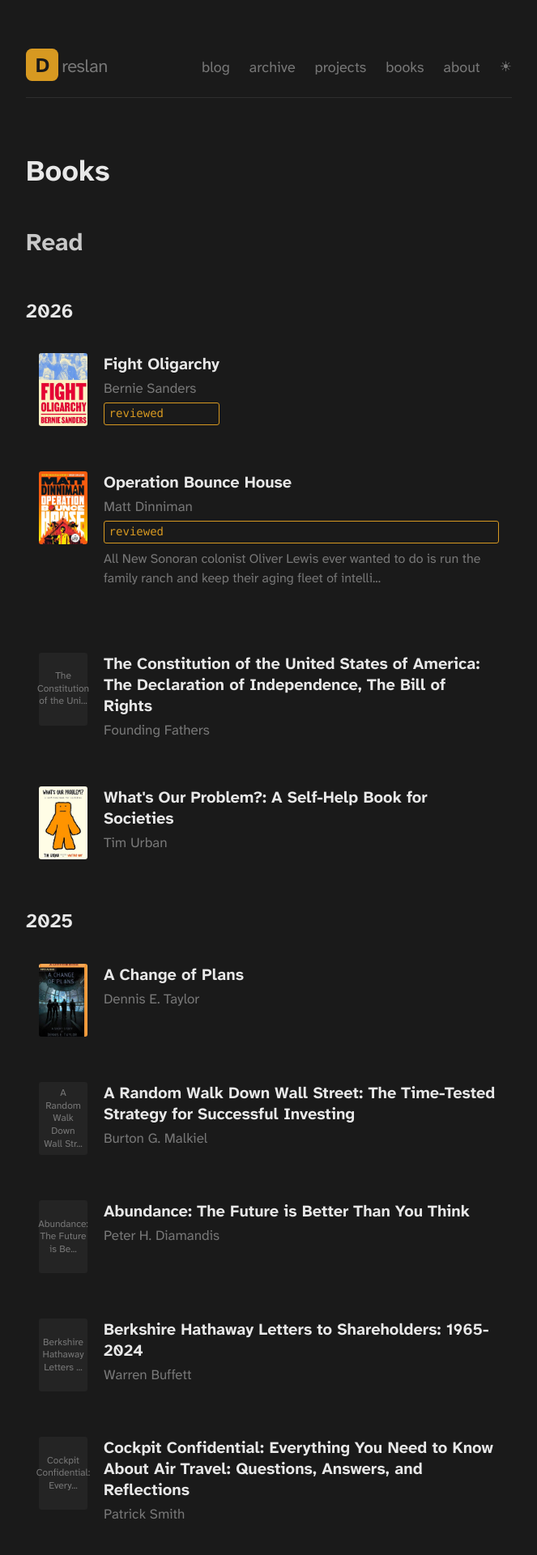
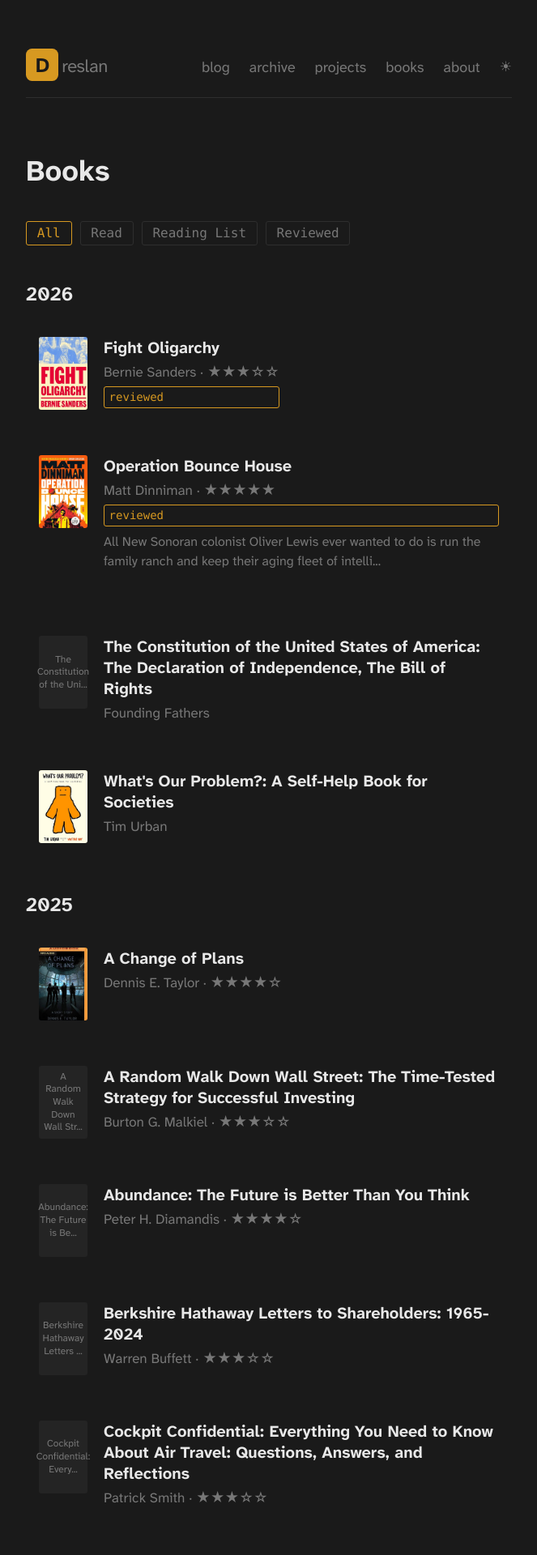
Before and after one commit to dreslan/dreslan.github.io, a Jekyll site: the page built from books.md, in a window 1280 px wide. Shown: the top 1920 px of the page at 81% size, without its empty margins (308-971 px from the left). Built offline with Jekyll 4.4.1, drawn with Linux system fonts in a browser that asks for light colours; some of the changed text lies outside the part shown.

Commit message:
feat: add star ratings to book cards and filterable book list
Co-Authored-By: Claude Opus 4.6 (1M context) <noreply@anthropic.com>

```diff
--- a/assets/css/style.css
+++ b/assets/css/style.css
@@ -478,6 +478,33 @@ nav a:hover {
   color: var(--text-muted);
 }
 
+.book-filters {
+  display: flex;
+  gap: 0.5rem;
+  margin-bottom: 1.5rem;
+}
+
+.book-filter {
+  background: none;
+  border: 1px solid var(--border);
+  color: var(--text-muted);
+  font-family: var(--font-mono);
+  font-size: 0.8rem;
+  padding: 0.3em 0.8em;
+  border-radius: 3px;
+  cursor: pointer;
+}
+
+.book-filter:hover {
+  color: var(--text-heading);
+  border-color: var(--text-muted);
+}
+
+.book-filter.active {
+  color: var(--link);
+  border-color: var(--link);
+}
+
 .review-badge {
   font-size: 0.7rem;
   font-family: var(--font-mono);
--- a/books.md
+++ b/books.md
@@ -4,7 +4,12 @@ title: Books
 permalink: /books/
 ---
 
-## Read
+<div class="book-filters">
+  <button class="book-filter active" data-filter="all">All</button>
+  <button class="book-filter" data-filter="read">Read</button>
+  <button class="book-filter" data-filter="reading-list">Reading List</button>
+  <button class="book-filter" data-filter="reviewed">Reviewed</button>
+</div>
 
 {% assign read_books = site.reviews | where: "status", "read" %}
 {% assign reviews_by_year = read_books | group_by_exp: "review", "review.date_read | date: '%Y'" | sort: "name" | reverse %}
@@ -12,12 +17,13 @@ permalink: /books/
 <h3 class="archive-year">{{ year.name }}</h3>
 <div class="book-shelf">
   {% for review in year.items %}
-  <a href="{{ review.url | relative_url }}" class="book-card">
+  {% assign body = review.content | strip %}
+  <a href="{{ review.url | relative_url }}" class="book-card" data-status="read" {% if body != "" %}data-reviewed{% endif %}>
     {% if review.cover %}<img src="{{ review.cover | relative_url }}" alt="" class="book-card-cover">{% else %}<div class="book-card-cover book-card-no-cover">{{ review.title | truncate: 30 }}</div>{% endif %}
     <div class="book-card-info">
       <span class="book-card-title">{{ review.title }}</span>
-      <span class="book-card-author">{{ review.author }}</span>
-      {% assign body = review.content | strip %}{% if body != "" %}<span class="review-badge">reviewed</span>{% endif %}
+      <span class="book-card-author">{{ review.author }} {% if review.rating > 0 %}· {% assign full = review.rating | round %}{% for i in (1..5) %}{% if i <= full %}★{% else %}☆{% endif %}{% endfor %}{% endif %}</span>
+      {% if body != "" %}<span class="review-badge">reviewed</span>{% endif %}
       {% if review.description %}<p class="book-card-desc">{{ review.description | truncate: 120 }}</p>{% endif %}
     </div>
   </a>
@@ -25,12 +31,11 @@ permalink: /books/
 </div>
 {% endfor %}
 
-## Reading List
-
+<h3 class="archive-year reading-list-heading">Reading List</h3>
 <div class="book-shelf">
 {% assign want_to_read = site.reviews | where: "status", "reading-list" %}
 {% for book in want_to_read %}
-  <a href="{{ book.url | relative_url }}" class="book-card">
+  <a href="{{ book.url | relative_url }}" class="book-card" data-status="reading-list">
     {% if book.cover %}<img src="{{ book.cover | relative_url }}" alt="" class="book-card-cover">{% else %}<div class="book-card-cover book-card-no-cover">{{ book.title | truncate: 30 }}</div>{% endif %}
     <div class="book-card-info">
       <span class="book-card-title">{{ book.title }}</span>
@@ -40,3 +45,40 @@ permalink: /books/
   </a>
 {% endfor %}
 </div>
+
+<script>
+(function() {
+  var buttons = document.querySelectorAll('.book-filter');
+  var cards = document.querySelectorAll('.book-card');
+  var years = document.querySelectorAll('.archive-year');
+  var shelves = document.querySelectorAll('.book-shelf');
+
+  buttons.forEach(function(btn) {
+    btn.addEventListener('click', function() {
+      buttons.forEach(function(b) { b.classList.remove('active'); });
+      btn.classList.add('active');
+      var filter = btn.getAttribute('data-filter');
+
+      cards.forEach(function(card) {
+        if (filter === 'all') {
+          card.style.display = '';
+        } else if (filter === 'reviewed') {
+          card.style.display = card.hasAttribute('data-reviewed') ? '' : 'none';
+        } else {
+          card.style.display = card.getAttribute('data-status') === filter ? '' : 'none';
+        }
+      });
+
+      // Hide empty year headings and shelves
+      shelves.forEach(function(shelf) {
+        var visible = shelf.querySelectorAll('.book-card:not([style*="display: none"])');
+        shelf.style.display = visible.length ? '' : 'none';
+        var heading = shelf.previousElementSibling;
+        if (heading && heading.classList.contains('archive-year')) {
+          heading.style.display = visible.length ? '' : 'none';
+        }
+      });
+    });
+  });
+})();
+</script>
```
